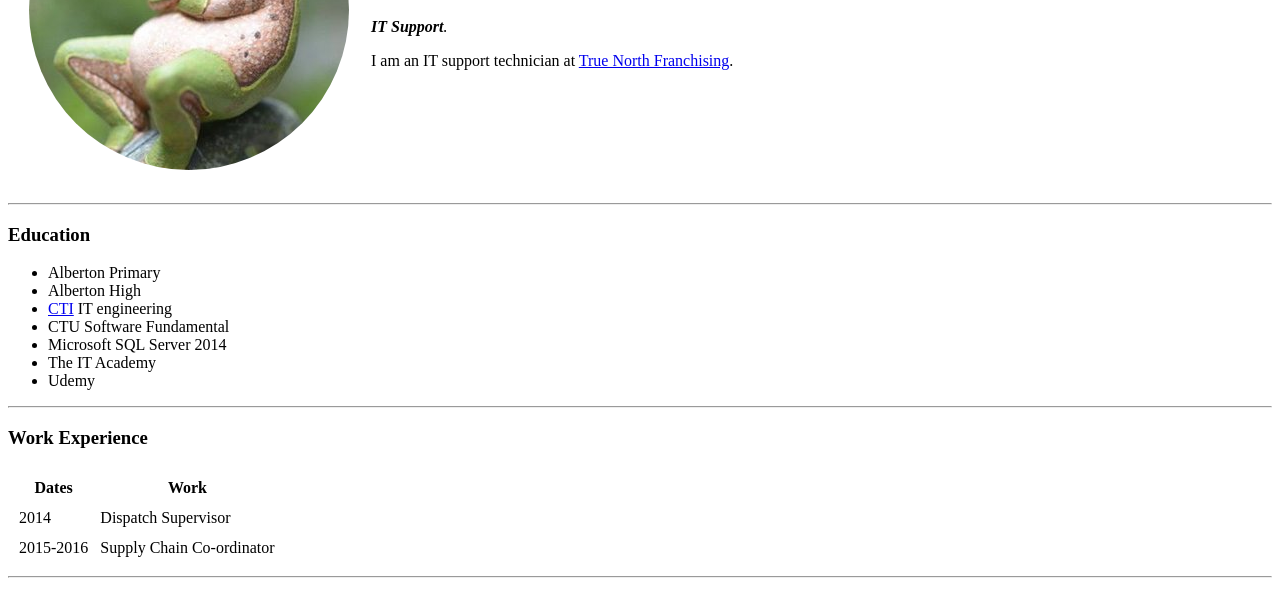
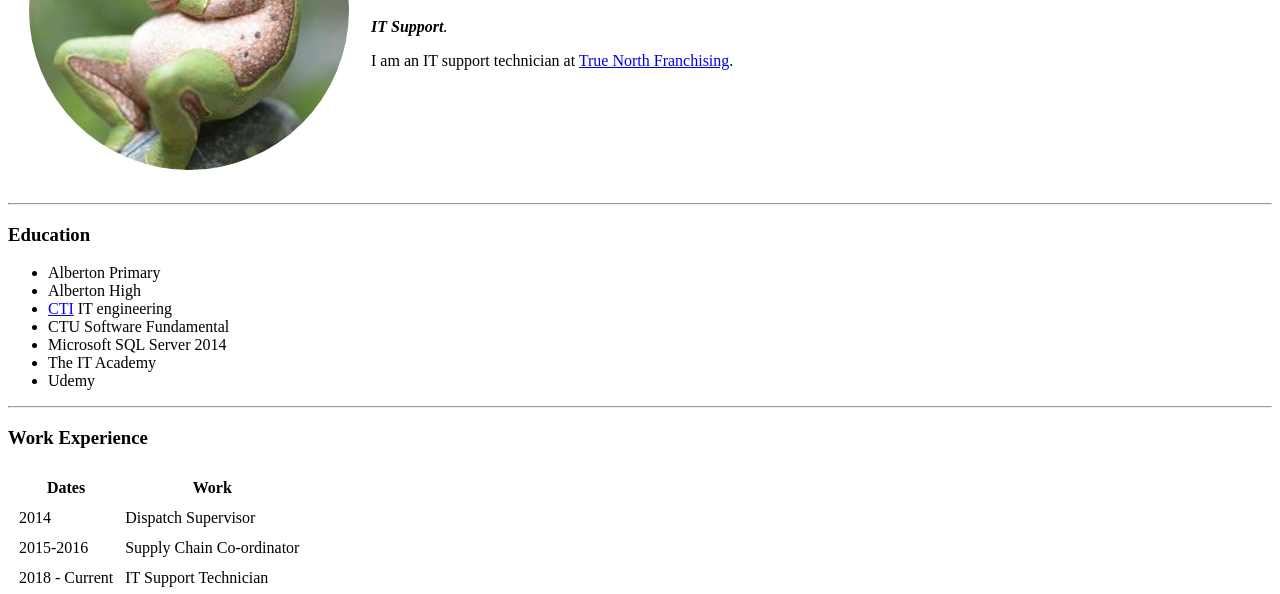
Before and after one commit to Andy-Bracket/Practice-Site, a plain HTML site: page index.html in a window 1280 px wide. Shown: the part 179-773 px from the top of the page. Drawn offline with Linux system fonts and the light colour scheme.

Commit message:
Add files via upload

```diff
--- a/index.html
+++ b/index.html
@@ -44,6 +44,10 @@
             <td>2015-2016</td>
             <td>Supply Chain Co-ordinator</td>
           </tr>
+          <tr>
+            <td>2018 - Current</td>
+            <td>IT Support Technician</td>
+          </tr>
         </tbody>
         <tfoot>
 
```
Also changed, not shown: Andrew.png (added).
